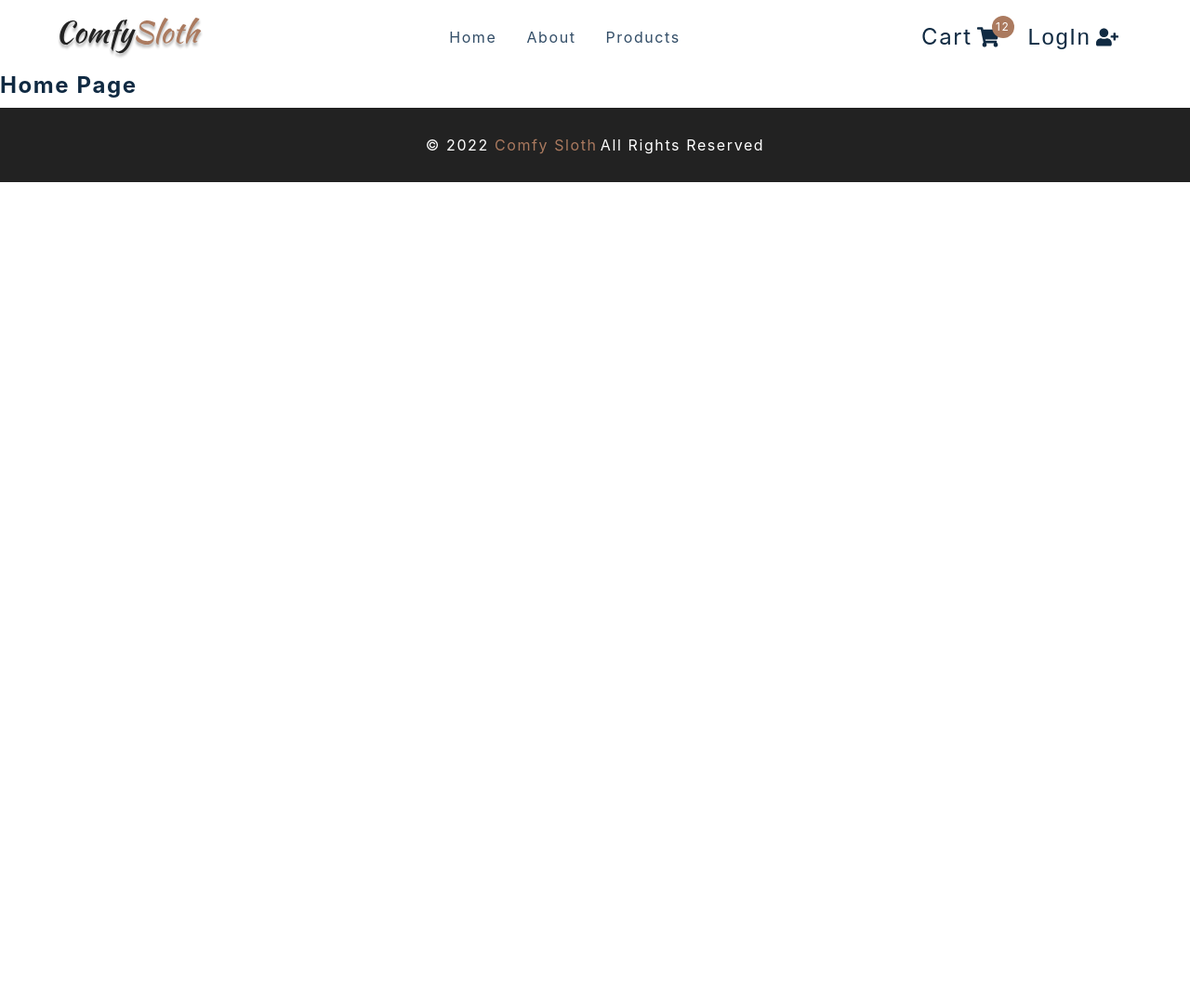
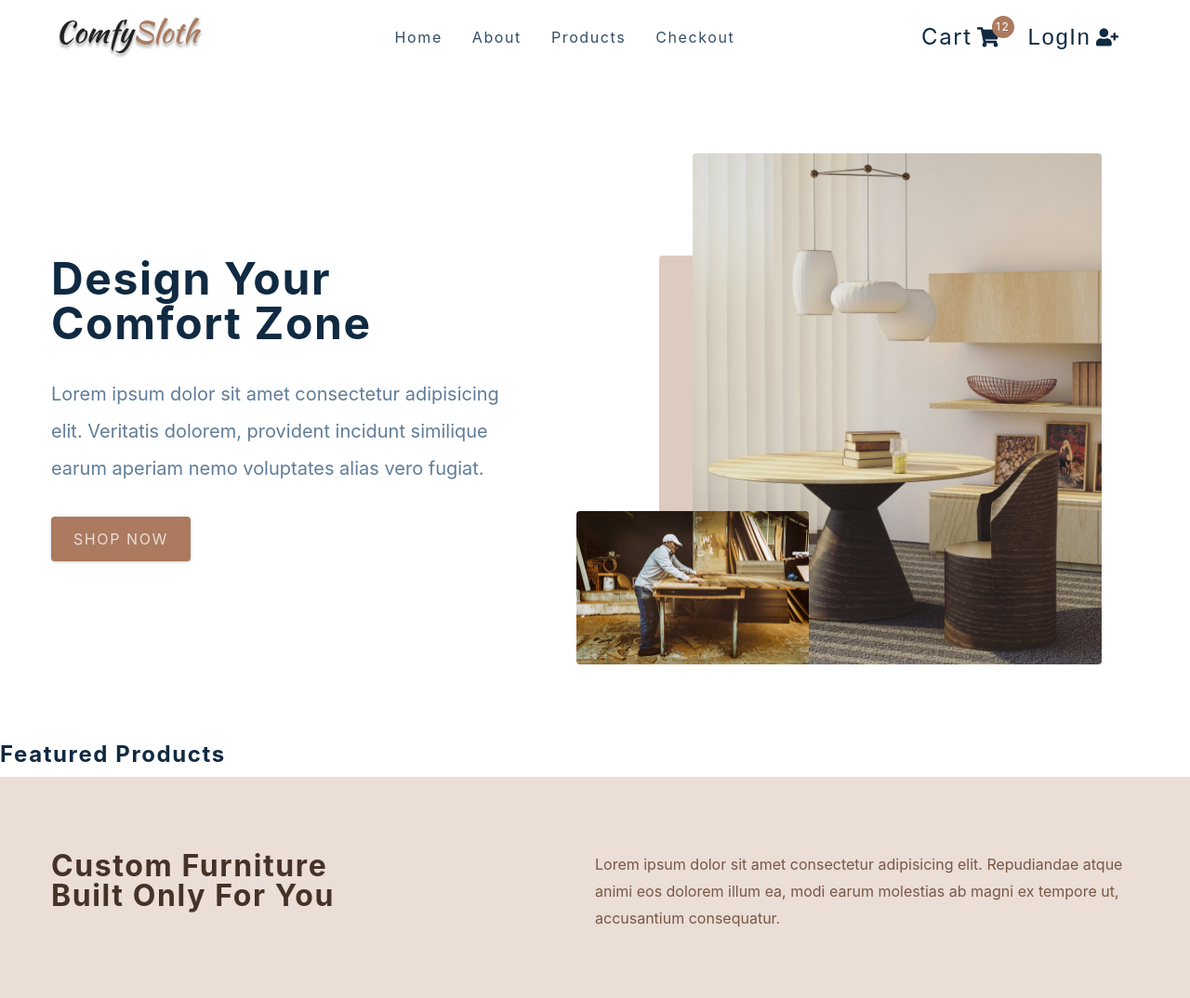
Before and after one commit to shiref209/comfy-sloth-e-commerce, a React (Create React App) app: page / in a window 1280 px wide. Shown: the top 1074 px of the page at 93% size. Before the commit the page ends 800 px from the top, so only its background shows below. Built offline with nearby package versions, Linux system fonts and the light colour scheme; the HTML template or start-up script is replaced by a standard one.

Commit message:
building html for home,about,checkout and error pages

```diff
--- a/src/components/Contact.js
+++ b/src/components/Contact.js
@@ -2,7 +2,20 @@
 import styled from 'styled-components'
 
 const Contact = () => {
-  return <h4>contact section</h4>
+  return <Wrapper>
+    <div className="section-center">
+      <h3>Join our newsletter and enjoy 20% off</h3>
+      <div className="content">
+        <p>
+          Lorem, ipsum dolor sit amet consectetur adipisicing elit. Expedita, assumenda autem quibusdam enim soluta unde. Accusamus ad voluptatibus ducimus facere?
+        </p>
+        <form  className="contact-form">
+          <input type="email" placeholder='enter your email' className='form-input' />
+          <button type='submit' className='submit-btn'>Subscribe</button>
+        </form>
+      </div>
+    </div>
+  </Wrapper>
 }
 const Wrapper = styled.section`
   padding: 5rem 0;
--- a/src/components/Hero.js
+++ b/src/components/Hero.js
@@ -5,7 +5,19 @@
 import heroBcg2 from '../assets/hero-bcg-2.jpeg'
 
 const Hero = () => {
-  return <h4>hero</h4>
+  return <Wrapper className='section-center'>
+    <article className="content">
+      <h1>Design your <br /> Comfort zone</h1>
+      <p>
+        Lorem ipsum dolor sit amet consectetur adipisicing elit. Veritatis dolorem, provident incidunt similique earum aperiam nemo voluptates alias vero fugiat.
+      </p>
+      <Link className='btn hero-btn' to='/products'>Shop now</Link>
+    </article>
+    <article className='img-container'>
+      <img src={heroBcg} alt="nice table" className='main-img'/>
+      <img src={heroBcg2} alt="person working" className='accent-img'/>
+    </article>
+  </Wrapper>
 }
 
 const Wrapper = styled.section`
--- a/src/components/Navbar.js
+++ b/src/components/Navbar.js
@@ -27,6 +27,9 @@
             return (<li key={id}>
               <Link to={url}>{text}</Link>
             </li>)})}
+            <li>
+              <Link to='/checkout'>Checkout</Link>
+            </li>
           </ul>
           <CartButtons/>
         </div>
--- a/src/components/PageHero.js
+++ b/src/components/PageHero.js
@@ -1,8 +1,15 @@
 import React from 'react'
 import styled from 'styled-components'
 import { Link } from 'react-router-dom'
-const PageHero = () => {
-  return <h4>page hero</h4>
+const PageHero = ({title}) => {
+  return <Wrapper>
+      <div className="section-center">
+        <h3>
+          <Link to='/'>Home</Link>/ {title}
+        </h3>
+      </div>
+
+  </Wrapper>
 }
 
 const Wrapper = styled.section`
@@ -21,6 +28,9 @@
   a:hover {
     color: var(--clr-primary-1);
   }
+  h3{
+    cursor:default;
+  }
 `
 
 export default PageHero
--- a/src/components/Services.js
+++ b/src/components/Services.js
@@ -3,7 +3,29 @@
 import { services } from '../utils/constants'
 
 const Services = () => {
-  return <h4>services </h4>
+  return <Wrapper>
+    <div className="section-center">
+      <article className="header">
+        <h3>
+          custom furniture <br />
+          built only for you
+        </h3>
+        <p>
+          Lorem ipsum dolor sit amet consectetur adipisicing elit. Repudiandae atque animi eos dolorem illum ea, modi earum molestias ab magni ex tempore ut, accusantium consequatur.
+        </p>
+      </article>
+      <div className="services-center">
+        {services.map((service)=>{
+          const {id,text,icon,title}=service;
+          return (<article key={id} className='service'>
+                  <span className="icon">{icon}</span>
+                  <h4>{title}</h4>
+                  <p>{text}</p>
+          </article>)
+        })}
+      </div>
+    </div>
+  </Wrapper>
 }
 
 const Wrapper = styled.section`
--- a/src/pages/AboutPage.js
+++ b/src/pages/AboutPage.js
@@ -4,7 +4,23 @@
 import aboutImg from '../assets/hero-bcg.jpeg'
 
 const AboutPage = () => {
-  return <h4>about page</h4>
+  return <main>
+    <PageHero title='about'/>
+    <Wrapper className='page section section-center'>
+      <img src={aboutImg} alt='nice desk'/>
+      <article>
+        <div className="title">
+          <h2>our story</h2>
+          <div className="underline"></div>
+        </div>
+        <p>Lorem ipsum dolor sit amet consectetur adipisicing elit. Culpa, consequuntur. Adipisci voluptas qui voluptatem nemo nesciunt impedit nulla debitis suscipit dolor deleniti eveniet numquam officia, sint quas voluptates? Harum, placeat?
+
+        </p>
+      </article>
+
+    </Wrapper>
+
+  </main>
 }
 
 const Wrapper = styled.section`
--- a/src/pages/CheckoutPage.js
+++ b/src/pages/CheckoutPage.js
@@ -6,7 +6,12 @@
 import { Link } from 'react-router-dom'
 
 const CheckoutPage = () => {
-  return <h4>checkout page</h4>
+  return <main>
+    <PageHero title='checkout'/>
+    <Wrapper className='page'>
+      <h1>Checkout here</h1>
+    </Wrapper>
+  </main>
 }
 const Wrapper = styled.div``
 export default CheckoutPage
--- a/src/pages/ErrorPage.js
+++ b/src/pages/ErrorPage.js
@@ -2,7 +2,16 @@
 import styled from 'styled-components'
 import { Link } from 'react-router-dom'
 const ErrorPage = () => {
-  return <h4>error page</h4>
+  return(
+    <Wrapper className='page-100'>
+      <section>
+        <h1>404</h1>
+        <h3>Sorry, the page you requested cannot be found</h3>
+        <Link className='btn' to='/'>Go Back</Link>
+      </section>
+
+  </Wrapper>
+  )
 }
 
 const Wrapper = styled.main`
--- a/src/pages/HomePage.js
+++ b/src/pages/HomePage.js
@@ -1,7 +1,12 @@
 import React from 'react'
 import { FeaturedProducts, Hero, Services, Contact } from '../components'
 const HomePage = () => {
-  return <h4>home page</h4>
+  return <main>
+    <Hero/>
+    <FeaturedProducts/>
+    <Services/>
+    <Contact/>
+  </main>
 }
 
 export default HomePage
```
